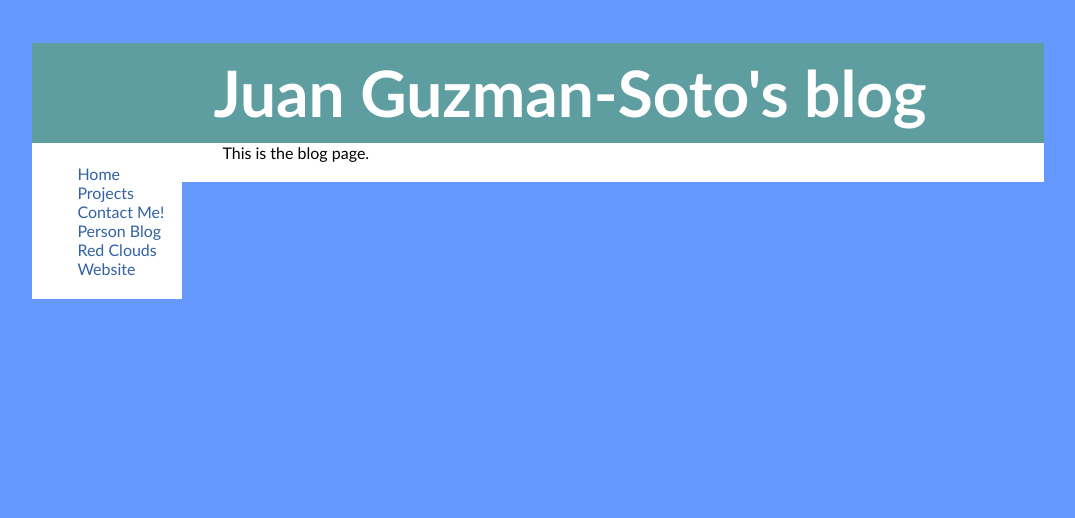
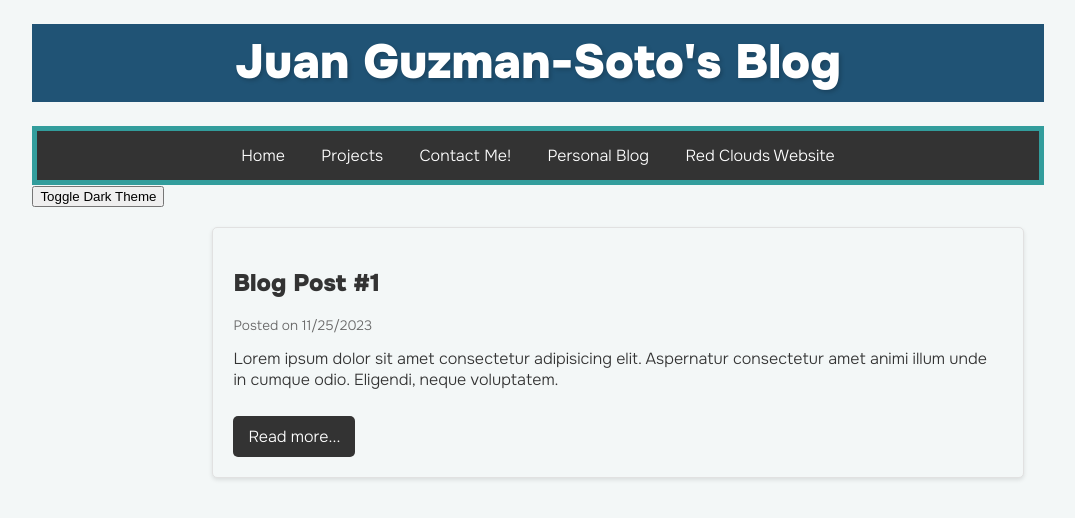
Before and after one commit to Red-Clouds-Dev/-Red-Clouds-Dev.github.io, a website: page Juan/blog.html in a window 1280 px wide. Shown: the whole page, without its empty margins (102-1177 px from the left). Drawn offline with Linux system fonts and the light colour scheme; a web font is replaced by a local one.

Commit message:
Added dark theme and changed layout of style.css

```diff
--- a/Juan/blog.html
+++ b/Juan/blog.html
@@ -3,30 +3,49 @@
 <head>
     <meta charset="UTF-8">
     <meta name="viewport" content="width=device-width, initial-scale=1.0">
-    <title>
-        Juan Guzman-Soto
-    </title>
-    <link rel="stylesheet" type="text/css" href = "./styles/styles.css"/>
+    <title>Juan Guzman-Soto's Blog</title>
+    <link rel="stylesheet" type="text/css" href="./styles/styles.css"/>
 </head>
 <body>
     <div id="wrapper">
         <header>
-        <h1>Juan Guzman-Soto's blog </h1>
+            <h1>Juan Guzman-Soto's Blog</h1>
         </header>
         <nav>
             <ul>
                 <li><a href="Juan.html">Home</a></li>
                 <li><a href="projects.html">Projects</a></li>
                 <li><a href="contacts.html">Contact Me!</a></li>
-            <li><a href="blog.html">Person Blog</a></li>
+                <li><a href="blog.html">Personal Blog</a></li>
                 <li><a href="../index.html">Red Clouds Website</a></li>
             </ul>
         </nav>
+        <button id="theme-toggle">Toggle Dark Theme</button>
         <main>
-        This is the blog page.
+            <article class="blog-post">
+                <h2 class="post-title">Blog Post #1</h2>
+                <p class="post-date">Posted on 11/25/2023</p>
+                <p class="post-content">
+                    Lorem ipsum dolor sit amet consectetur adipisicing elit. Aspernatur consectetur amet animi illum unde in cumque odio. Eligendi, neque voluptatem.
+                </p>
+                <a href="#" class="read-more">Read more...</a>
+            </article>
+
         </main>
-
     </div>
 </body>
+<script>
+    const themeToggleButton = document.getElementById('theme-toggle');
+    const currentTheme = localStorage.getItem('theme') || 'light';
 
+    document.documentElement.setAttribute('data-theme', currentTheme);
+
+    themeToggleButton.addEventListener('click', () => {
+        const theme = document.documentElement.getAttribute('data-theme');
+        const newTheme = theme === 'light' ? 'dark' : 'light';
+
+        document.documentElement.setAttribute('data-theme', newTheme);
+        localStorage.setItem('theme', newTheme);
+    });
+</script>
 </html>
--- a/Juan/styles/styles.css
+++ b/Juan/styles/styles.css
@@ -1,46 +1,76 @@
-body{
-    background-color: #6699FF;
-    font-family: Agency FB, 'Calibri';
-    color:#FFFFFF;
+@import url('https://fonts.googleapis.com/css2?family=Francois+One&family=Onest:wght@300;900&display=swap');
+:root {
+    --primary-color: #205375;
+    --secondary-color: #329D9C;
+    --background-color: #F3F7F7;
+    --text-color: #2C3E50;
+    --accent-color: #E74C3C;
 }
-header{
-    background-color: cadetblue;
-    color: #FFFFFF;
-    width: 100%;
-    background-size:contain;
-    background-repeat: no-repeat;
-    background-position: center;
+[data-theme="dark"] {
+    --primary-color:#0b151c;
+    --background-color: #121212;
+    --text-color: #ffffff;
+    --nav-background-color: #333333;
+    --nav-text-color: #ffffff;
+}
+#theme-toggle {
+    cursor: pointer;
+}
+body {
+    background-color: var(--background-color);
+    font-family: 'Francois One', sans-serif;
+    font-family: 'Onest', sans-serif;
+    color: var(--text-color);
+}
+header {
+    background-color: var(--primary-color);
+    color: #fff;
     text-align: center;
 }
-h1{
-    line-height: 125%;
-    text-indent: 1em;
-    margin-bottom: 0;
-    font-size: 4em;
+
+h1 {
+    line-height: 1.2;
+    margin: 0.5em 0;
+    font-size: 3em;
     padding: 10px;
-    text-shadow: #CCCCCC;
+    text-shadow: 2px 2px 4px rgba(0, 0, 0, 0.2);
+    font-weight: bold;
+    color: #fff;
 }
 
-nav{
-    background-color: #FFFFFF;
+
+nav {
+    background-color: var(--secondary-color);
     padding: 5px;
-    float: left;
-    width: 150px;
+    position: -webkit-sticky;
+    position: sticky;
+    top: 0;
+    z-index: 1000;
 }
-nav ul{
+
+nav ul {
     list-style-type: none;
+    margin: 0;
+    padding: 0;
+    overflow: hidden;
+    background-color: #333;
+    text-align: center;
 }
-nav a {
+
+nav ul li {
+    display: inline-block;
+}
+
+nav ul li a {
+    display: block;
     text-decoration: none;
+    color: #fff;
+    padding: 14px 16px;
 }
-nav a:link{
-    color: #3262A3;
-}
-nav a:visited{
-    color: #6699FF;
-}
-nav a:hover{
-    color: #CCCCCC;
+
+nav ul li a:hover, nav ul li a:focus, nav ul li a.active {
+    background-color: var(--accent-color);
+    color: #fff;
 }
 
 dt{
@@ -51,7 +81,7 @@ dd{
     font-size:2em;
 }
 .category{
-    background-color: #FFFFFF;
+    background-color: var(--background-color);
     font-size:2.5em;
     color: #000000;
     padding: 5px;
@@ -68,18 +98,18 @@ footer{
     min-width: 700px;
     margin-right:auto;
     margin-left:auto;
-    background-color: #FFFFFF;
+    background-color: var(--background-color);
     color:#000000;
 }
 img{
     border:none;
 }
-main{
-    padding-left: 10px;
-    padding-right: 10px;
-    margin-left: 180px;
-    padding-right: 20px;
-    padding-bottom: 20px;
+main {
+    margin-left: 160px;
+    padding: 20px;
+    background-color: var(--background-color);
+    color: #333;
+    min-height: 80vh;
 }
 footer nav{
     background-color: #F0F0F0;
@@ -99,10 +129,12 @@ footer nav{
 }
 #contactForm {
     max-width: 600px;
-    margin: auto;
-    padding: 20px;
-    background-color: #f2f2f2;
-    border-radius: 8px;
+    margin: 50px auto;
+    padding: 30px;
+    background-color: var(--background-color);
+    border: 1px solid #e1e1e1;
+    box-shadow: 0 4px 8px rgba(0, 0, 0, 0.1);
+    border-radius: 10px;
 }
 
 #contactForm label, #contactForm input, #contactForm textarea {
@@ -112,27 +144,40 @@ footer nav{
 }
 
 #contactForm input, #contactForm textarea {
-    padding: 8px;
-    border: 1px solid #ccc;
-    border-radius: 4px;
+    padding: 15px;
+    border: 2px solid #329D9C;
+    border-radius: 5px;
+    font-size: 1em;
+    box-shadow: inset 0 1px 3px rgba(0, 0, 0, 0.1);
+}
+#contactForm input:focus, #contactForm textarea:focus {
+    outline: none;
+    border-color: #205375;
+    box-shadow: inset 0 2px 4px rgba(0, 0, 0, 0.2), 0 0 5px rgba(0, 0, 0, 0.2);
 }
 
 #contactForm button {
-    width: 100%;
-    padding: 10px;
-    background-color: blue;
-    color: white;
+    width: auto;
+    padding: 15px 30px;
+    background-color: var(--primary-color);
+    font-size: 1.1em;
+    font-weight: bold;
+    text-transform: uppercase;
+    letter-spacing: 1px;
     border: none;
-    border-radius: 4px;
+    border-radius: 5px;
     cursor: pointer;
+    transition: background-color 0.3s ease, box-shadow 0.3s ease;
+    margin-top: 10px;
 }
 
 #contactForm button:hover {
-    background-color: darkblue;
+    background-color: #1d4d7b;
+    box-shadow: 0 4px 8px rgba(0, 0, 0, 0.2);
 }
+
 #submitBtn.success {
-    background-color: green;
-    color: white;
+    background-color: #4CAF50;
 }
 .projects {
     display: flex;
@@ -143,7 +188,7 @@ footer nav{
 }
 
 .project-card {
-    background: #fff;
+    background: var(--background-color);
     border-radius: 7px;
     box-shadow: 0 2px 5px rgba(0,0,0,0.1);
     overflow: hidden;
@@ -183,9 +228,57 @@ footer nav{
 .project-link:hover {
     background: #555;
 }
+.blog-post {
+    margin-bottom: 2em;
+    padding-bottom: 1em;
+    border-bottom: 1px solid #eaeaea;
+}
+
+.post-title {
+    color: #333;
+}
+
+.post-date {
+    font-size: 0.85em;
+    color: #666;
+}
+
+.post-content {
+    margin-top: 0.5em;
+}
+
+.read-more {
+    background-color: #333;
+    color: #fff;
+    text-decoration: none;
+    padding: 10px 15px;
+    border-radius: 5px;
+    display: inline-block;
+    margin-top: 10px;
+}
+
+.read-more:hover {
+    background-color: #555;
+}
+article.blog-post {
+    background: var(--background-color);
+    border: 1px solid #e1e1e1;
+    border-radius: 5px;
+    padding: 20px;
+    margin-bottom: 20px;
+    box-shadow: 0 2px 4px rgba(0,0,0,0.1);
+}
+
+
 @media (max-width: 600px) {
     #contactForm {
         padding: 10px;
+    }
+}
+@media (max-width: 768px) {
+    h1 {
+        font-size: 2em;
+        text-indent: 0.5em;
     }
 }
 
```
Also changed, not shown: Juan/Juan.html (+16 -2 lines), Juan/contacts.html (+15 -0 lines), Juan/projects.html (+15 -0 lines). Lines whose indentation alone changed are shown as unchanged.
